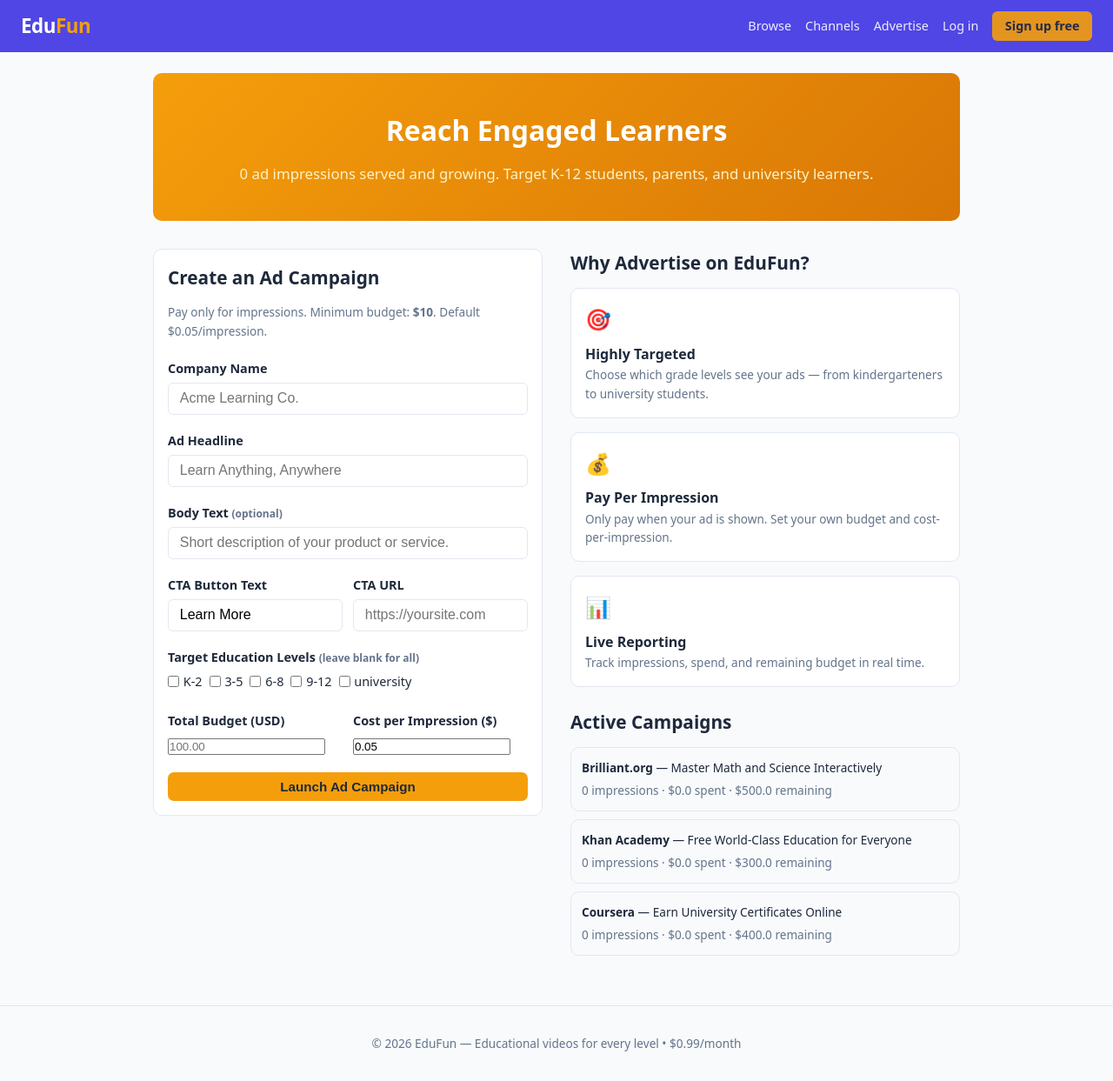
After one commit to dtalic2/edu-fun, a Flask app: page /advertise in a window 1280 px wide. The commit adds this page. Shown: the whole page at 87% size. Run offline with Flask 3, Linux system fonts and the light colour scheme; data comes from the database, SQL or seed files in the repository; some libraries are stand-ins or nearby versions.

Commit message:
Add recommendations, ads system, and premium upsells
Recommendations:
- WatchHistory model records every video a subscribed user watches
- get_recommendations() ranks unseen videos by most-watched subject + level,
  falling back to free-preview videos for new users
- /recommendations (For You) page shows personalized feed
- Homepage and recommendations page show tailored video grids

Ads system:
- Ad model: company_name, headline, body, CTA, target levels, budget, cost-per-impression
- seed_ads() seeds 3 demo campaigns (Brilliant, Khan Academy, Coursera)
- /advertise self-serve page: companies create campaigns with budget + per-impression pricing
- Impressions tracked per video view; budget exhausted ads deactivated automatically
- ad_banner.html reusable include shows sponsored banner on index, video, and recs pages

Premium upsells:
- Video page shows upgrade banner for non-subscribers below the player
- Recommendations page shows subscribe CTA when user has no subscription
- Index page highlights premium upsell inside recommendations section

Tests: 40 passing (11 new covering recs, watch history, ad creation, budget logic)

https://claude.ai/code/session_017KJ3P4iFjSuH17v7qARPgq

```diff
--- a/app.py
+++ b/app.py
@@ -102,6 +102,179 @@ class Video(db.Model):
         return self.channel_id is not None
 
 
+class WatchHistory(db.Model):
+    """Records each time a user watches a video — powers recommendations."""
+    id = db.Column(db.Integer, primary_key=True)
+    user_id = db.Column(db.Integer, db.ForeignKey("user.id"), nullable=False)
+    video_id = db.Column(db.Integer, db.ForeignKey("video.id"), nullable=False)
+    watched_at = db.Column(db.DateTime, default=datetime.utcnow)
+
+    user = db.relationship("User", backref="watch_history")
+    video = db.relationship("Video", backref="watch_events")
+
+
+class Ad(db.Model):
+    """Sponsored ad paid for by a company to appear on EduFun."""
+    id = db.Column(db.Integer, primary_key=True)
+    company_name = db.Column(db.String(120), nullable=False)
+    headline = db.Column(db.String(200), nullable=False)
+    body = db.Column(db.String(400))
+    cta_text = db.Column(db.String(60), default="Learn More")    # call-to-action
+    cta_url = db.Column(db.String(500))
+    target_levels = db.Column(db.String(200))  # comma-separated levels, empty = all
+    budget_usd = db.Column(db.Float, default=0.0)                # total spend budget
+    cost_per_impression = db.Column(db.Float, default=0.05)      # $ per view
+    impressions = db.Column(db.Integer, default=0)
+    active = db.Column(db.Boolean, default=True)
+    created_at = db.Column(db.DateTime, default=datetime.utcnow)
+
+    @property
+    def spend(self):
+        return round(self.impressions * self.cost_per_impression, 2)
+
+    @property
+    def budget_remaining(self):
+        return max(0.0, round(self.budget_usd - self.spend, 2))
+
+    @property
+    def is_active(self):
+        return self.active and self.budget_remaining > 0
+
+
+SEED_ADS = [
+    {
+        "company_name": "Brilliant.org",
+        "headline": "Master Math and Science Interactively",
+        "body": "Thousands of guided problems in math, science, and computer science. Learn by doing.",
+        "cta_text": "Try Free",
+        "cta_url": "#",
+        "target_levels": "",
+        "budget_usd": 500.0,
+        "cost_per_impression": 0.05,
+    },
+    {
+        "company_name": "Khan Academy",
+        "headline": "Free World-Class Education for Everyone",
+        "body": "Practice exercises, videos, and a personalized learning dashboard — 100% free.",
+        "cta_text": "Start Learning",
+        "cta_url": "#",
+        "target_levels": "K-2,3-5,6-8",
+        "budget_usd": 300.0,
+        "cost_per_impression": 0.04,
+    },
+    {
+        "company_name": "Coursera",
+        "headline": "Earn University Certificates Online",
+        "body": "Take courses from top universities. Add credentials to your resume today.",
+        "cta_text": "Explore Courses",
+        "cta_url": "#",
+        "target_levels": "university",
+        "budget_usd": 400.0,
+        "cost_per_impression": 0.06,
+    },
+]
+
+
+def seed_ads():
+    if Ad.query.count() == 0:
+        for a in SEED_ADS:
+            db.session.add(Ad(**a))
+        db.session.commit()
+
+
+# ---------------------------------------------------------------------------
+# Recommendation helpers
+# ---------------------------------------------------------------------------
+
+def get_recommendations(user, limit=6):
+    """
+    Return recommended videos for a user based on their watch history.
+    Strategy:
+      1. Find the subjects and levels the user watches most.
+      2. Return unseen videos from those subjects/levels, newest first.
+      3. Fall back to free-preview videos if history is empty.
+    """
+    if user is None:
+        return Video.query.filter_by(free_preview=True).order_by(Video.created_at.desc()).limit(limit).all()
+
+    watched_ids = {wh.video_id for wh in user.watch_history}
+
+    if not watched_ids:
+        return Video.query.filter_by(free_preview=True).order_by(Video.created_at.desc()).limit(limit).all()
+
+    # Count subject and level frequency
+    from collections import Counter
+    subject_counts = Counter()
+    level_counts = Counter()
+    for wh in user.watch_history:
+        if wh.video:
+            subject_counts[wh.video.subject] += 1
+            level_counts[wh.video.level] += 1
+
+    top_subjects = [s for s, _ in subject_counts.most_common(3)]
+    top_levels = [l for l, _ in level_counts.most_common(2)]
+
+    # Preferred: same subject + same level
+    recs = (
+        Video.query
+        .filter(Video.id.notin_(watched_ids))
+        .filter(Video.subject.in_(top_subjects))
+        .filter(Video.level.in_(top_levels))
+        .order_by(Video.created_at.desc())
+        .limit(limit)
+        .all()
+    )
+
+    # Top up with same-subject videos if needed
+    if len(recs) < limit:
+        existing_ids = {v.id for v in recs} | watched_ids
+        more = (
+            Video.query
+            .filter(Video.id.notin_(existing_ids))
+            .filter(Video.subject.in_(top_subjects))
+            .order_by(Video.created_at.desc())
+            .limit(limit - len(recs))
+            .all()
+        )
+        recs += more
+
+    # Final fallback: newest unwatched videos
+    if len(recs) < limit:
+        existing_ids = {v.id for v in recs} | watched_ids
+        more = (
+            Video.query
+            .filter(Video.id.notin_(existing_ids))
+            .order_by(Video.created_at.desc())
+            .limit(limit - len(recs))
+            .all()
+        )
+        recs += more
+
+    return recs
+
+
+def get_ad_for_level(level=None):
+    """Return a random active ad targeting the given level (or any level)."""
+    import random
+    query = Ad.query.filter_by(active=True)
+    candidates = [
+        a for a in query.all()
+        if a.is_active and (
+            not a.target_levels or
+            not level or
+            level in (a.target_levels or "").split(",")
+        )
+    ]
+    return random.choice(candidates) if candidates else None
+
+
+def record_watch(user_id, video_id):
+    """Record a watch event and increment ad impression if applicable."""
+    if user_id:
+        db.session.add(WatchHistory(user_id=user_id, video_id=video_id))
+        db.session.commit()
+
+
 # ---------------------------------------------------------------------------
 # Auth helpers
 # ---------------------------------------------------------------------------
@@ -197,8 +370,12 @@ def index():
         {"key": "9-12",       "label": "Grades 9–12",            "icon": "🎓"},
         {"key": "university", "label": "University",             "icon": "🏛️"},
     ]
+    user = current_user()
     featured = Video.query.filter_by(free_preview=True).limit(4).all()
-    return render_template("index.html", levels=levels, featured=featured)
+    recommendations = get_recommendations(user, limit=6)
+    ad = get_ad_for_level()
+    return render_template("index.html", levels=levels, featured=featured,
+                           recommendations=recommendations, ad=ad)
 
 
 @app.route("/browse")
@@ -218,8 +395,14 @@ def video_detail(video_id):
     video = db.get_or_404(Video, video_id)
     user = current_user()
     can_watch = video.free_preview or (user and user.is_subscribed)
+    if can_watch and user:
+        record_watch(user.id, video.id)
     related = Video.query.filter_by(level=video.level).filter(Video.id != video.id).limit(4).all()
-    return render_template("video.html", video=video, can_watch=can_watch, related=related)
+    ad = get_ad_for_level(video.level)
+    if ad and ad.is_active:
+        ad.impressions += 1
+        db.session.commit()
+    return render_template("video.html", video=video, can_watch=can_watch, related=related, ad=ad)
 
 
 @app.route("/subscribe", methods=["GET", "POST"])
@@ -452,6 +635,67 @@ def delete_channel_video(video_id):
 
 
 # ---------------------------------------------------------------------------
+# Advertiser routes
+# ---------------------------------------------------------------------------
+
+@app.route("/advertise", methods=["GET", "POST"])
+def advertise():
+    """Self-serve ad purchase page for companies."""
+    if request.method == "POST":
+        company_name = request.form.get("company_name", "").strip()
+        headline = request.form.get("headline", "").strip()
+        body = request.form.get("body", "").strip()
+        cta_text = request.form.get("cta_text", "Learn More").strip()
+        cta_url = request.form.get("cta_url", "").strip()
+        target_levels = ",".join(request.form.getlist("target_levels"))
+        budget_str = request.form.get("budget_usd", "").strip()
+        cpi_str = request.form.get("cost_per_impression", "0.05").strip()
+
+        if not company_name or not headline or not budget_str:
+            flash("Company name, headline, and budget are required.", "danger")
+        else:
+            try:
+                budget = float(budget_str)
+                cpi = float(cpi_str)
+            except ValueError:
+                flash("Budget and cost-per-impression must be numbers.", "danger")
+                return redirect(url_for("advertise"))
+
+            if budget < 10:
+                flash("Minimum ad budget is $10.00.", "danger")
+            else:
+                ad = Ad(
+                    company_name=company_name,
+                    headline=headline,
+                    body=body,
+                    cta_text=cta_text or "Learn More",
+                    cta_url=cta_url,
+                    target_levels=target_levels,
+                    budget_usd=budget,
+                    cost_per_impression=cpi,
+                    active=True,
+                )
+                db.session.add(ad)
+                db.session.commit()
+                flash(f"Ad campaign created! Your ad will begin showing immediately.", "success")
+                return redirect(url_for("advertise"))
+
+    active_ads = Ad.query.filter_by(active=True).all()
+    total_impressions = sum(a.impressions for a in Ad.query.all())
+    return render_template("advertise.html", active_ads=active_ads, total_impressions=total_impressions)
+
+
+@app.route("/recommendations")
+@login_required
+def recommendations_page():
+    user = current_user()
+    recs = get_recommendations(user, limit=12)
+    ad = get_ad_for_level()
+    watched_count = len(user.watch_history)
+    return render_template("recommendations.html", recommendations=recs, ad=ad, watched_count=watched_count)
+
+
+# ---------------------------------------------------------------------------
 # App factory / init
 # ---------------------------------------------------------------------------
 
@@ -459,6 +703,7 @@ def create_app():
     with app.app_context():
         db.create_all()
         seed_videos()
+        seed_ads()
     return app
 
 
--- /dev/null
+++ b/templates/advertise.html
@@ -0,0 +1,108 @@
+{% extends "base.html" %}
+{% block title %}Advertise on EduFun{% endblock %}
+
+{% block content %}
+<!-- Hero -->
+<div style="background:linear-gradient(135deg,#f59e0b,#d97706); border-radius:var(--radius); padding:2.5rem; color:#fff; text-align:center; margin-bottom:2rem;">
+  <h1 style="color:#fff; font-size:2rem;">Reach Engaged Learners</h1>
+  <p style="color:#fef3c7; font-size:1.05rem; margin:.75rem 0 0;">
+    {{ total_impressions | default(0) }} ad impressions served and growing. Target K-12 students, parents, and university learners.
+  </p>
+</div>
+
+<div style="display:grid; grid-template-columns:1fr 1fr; gap:2rem; align-items:start;">
+
+  <!-- Ad submission form -->
+  <div class="card">
+    <div class="card-body">
+      <h2>Create an Ad Campaign</h2>
+      <p style="font-size:.85rem; margin-bottom:1.25rem;">Pay only for impressions. Minimum budget: <strong>$10</strong>. Default $0.05/impression.</p>
+      <form method="POST">
+        <div class="form-group">
+          <label>Company Name</label>
+          <input type="text" name="company_name" required maxlength="120" placeholder="Acme Learning Co." />
+        </div>
+        <div class="form-group">
+          <label>Ad Headline</label>
+          <input type="text" name="headline" required maxlength="200" placeholder="Learn Anything, Anywhere" />
+        </div>
+        <div class="form-group">
+          <label>Body Text <small style="color:var(--muted);">(optional)</small></label>
+          <input type="text" name="body" maxlength="400" placeholder="Short description of your product or service." />
+        </div>
+        <div style="display:grid; grid-template-columns:1fr 1fr; gap:.75rem;">
+          <div class="form-group">
+            <label>CTA Button Text</label>
+            <input type="text" name="cta_text" maxlength="60" placeholder="Learn More" value="Learn More" />
+          </div>
+          <div class="form-group">
+            <label>CTA URL</label>
+            <input type="text" name="cta_url" maxlength="500" placeholder="https://yoursite.com" />
+          </div>
+        </div>
+        <div class="form-group">
+          <label>Target Education Levels <small style="color:var(--muted);">(leave blank for all)</small></label>
+          <div style="display:flex; flex-wrap:wrap; gap:.5rem;">
+            {% for lvl in ["K-2","3-5","6-8","9-12","university"] %}
+            <label style="display:flex; align-items:center; gap:.3rem; font-weight:normal; cursor:pointer;">
+              <input type="checkbox" name="target_levels" value="{{ lvl }}" style="width:auto;" />
+              {{ lvl }}
+            </label>
+            {% endfor %}
+          </div>
+        </div>
+        <div style="display:grid; grid-template-columns:1fr 1fr; gap:.75rem;">
+          <div class="form-group">
+            <label>Total Budget (USD)</label>
+            <input type="number" name="budget_usd" min="10" step="0.01" required placeholder="100.00" />
+          </div>
+          <div class="form-group">
+            <label>Cost per Impression ($)</label>
+            <input type="number" name="cost_per_impression" min="0.01" step="0.01" value="0.05" placeholder="0.05" />
+          </div>
+        </div>
+        <button type="submit" class="btn btn-accent" style="width:100%;">Launch Ad Campaign</button>
+      </form>
+    </div>
+  </div>
+
+  <!-- Why advertise -->
+  <div>
+    <h2>Why Advertise on EduFun?</h2>
+    <div class="card" style="margin-bottom:1rem;">
+      <div class="card-body">
+        <div style="font-size:1.5rem; margin-bottom:.5rem;">🎯</div>
+        <strong>Highly Targeted</strong>
+        <p style="font-size:.85rem;">Choose which grade levels see your ads — from kindergarteners to university students.</p>
+      </div>
+    </div>
+    <div class="card" style="margin-bottom:1rem;">
+      <div class="card-body">
+        <div style="font-size:1.5rem; margin-bottom:.5rem;">💰</div>
+        <strong>Pay Per Impression</strong>
+        <p style="font-size:.85rem;">Only pay when your ad is shown. Set your own budget and cost-per-impression.</p>
+      </div>
+    </div>
+    <div class="card" style="margin-bottom:1rem;">
+      <div class="card-body">
+        <div style="font-size:1.5rem; margin-bottom:.5rem;">📊</div>
+        <strong>Live Reporting</strong>
+        <p style="font-size:.85rem;">Track impressions, spend, and remaining budget in real time.</p>
+      </div>
+    </div>
+
+    {% if active_ads %}
+    <h2 style="margin-top:1.5rem;">Active Campaigns</h2>
+    {% for a in active_ads %}
+    <div style="padding:.75rem; border:1px solid var(--border); border-radius:var(--radius); margin-bottom:.6rem; font-size:.85rem;">
+      <strong>{{ a.company_name }}</strong> — {{ a.headline }}
+      <div style="color:var(--muted); margin-top:.25rem;">
+        {{ a.impressions }} impressions · ${{ a.spend }} spent · ${{ a.budget_remaining }} remaining
+      </div>
+    </div>
+    {% endfor %}
+    {% endif %}
+  </div>
+
+</div>
+{% endblock %}
--- a/templates/base.html
+++ b/templates/base.html
@@ -117,7 +117,9 @@
   <div class="nav-links">
     <a href="{{ url_for('browse') }}">Browse</a>
     <a href="{{ url_for('channels_list') }}">Channels</a>
+    <a href="{{ url_for('advertise') }}">Advertise</a>
     {% if current_user %}
+      <a href="{{ url_for('recommendations_page') }}">For You</a>
       {% if current_user.is_subscribed %}
         <a href="{{ url_for('my_channel') }}">My Channel</a>
       {% endif %}
```
Also changed, not shown: templates/ad_banner.html (added, +14 -0 lines), templates/index.html (+38 -0 lines), templates/recommendations.html (added, +53 -0 lines), templates/video.html (+12 -0 lines), test_app.py (+136 -1 lines).
